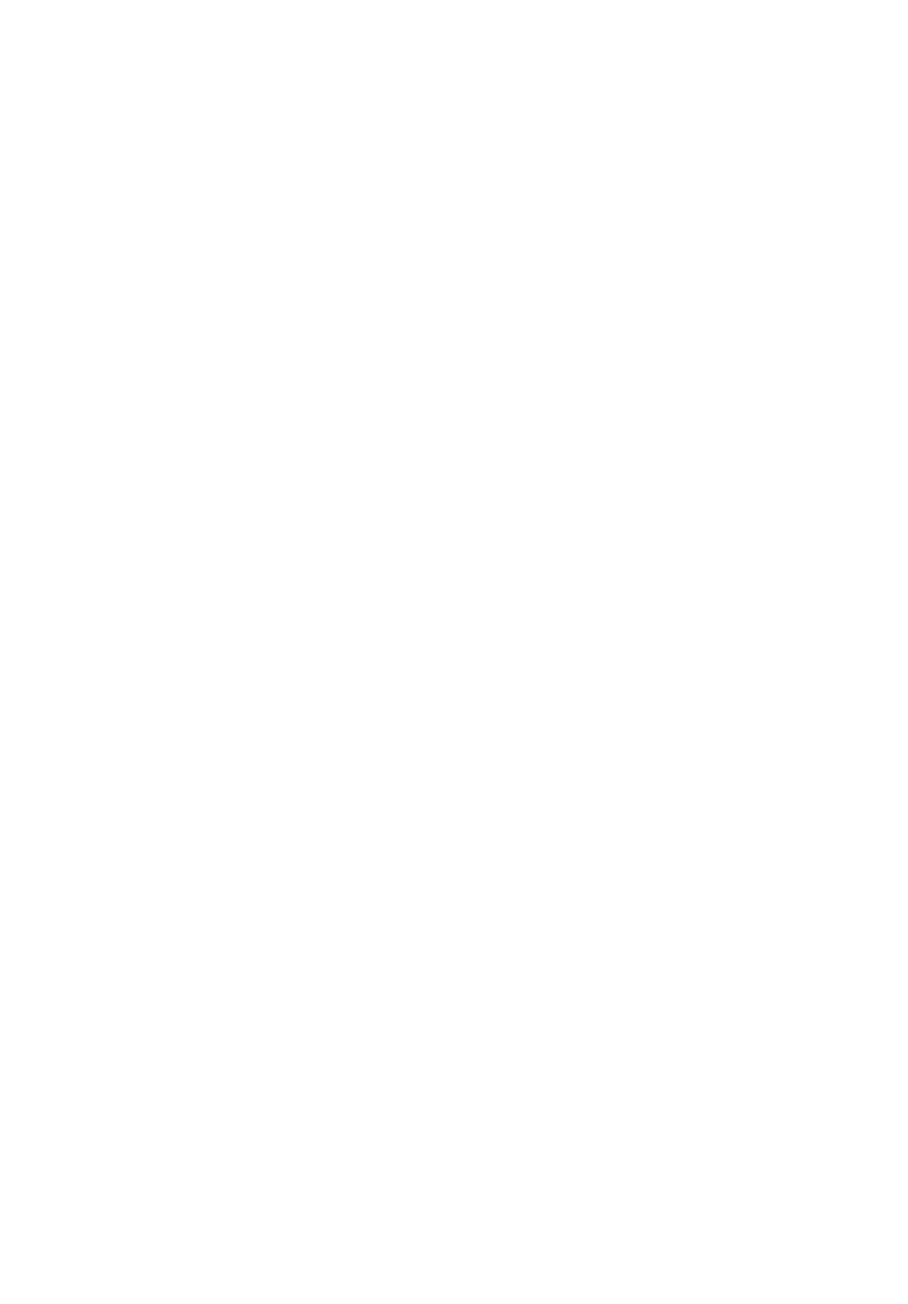
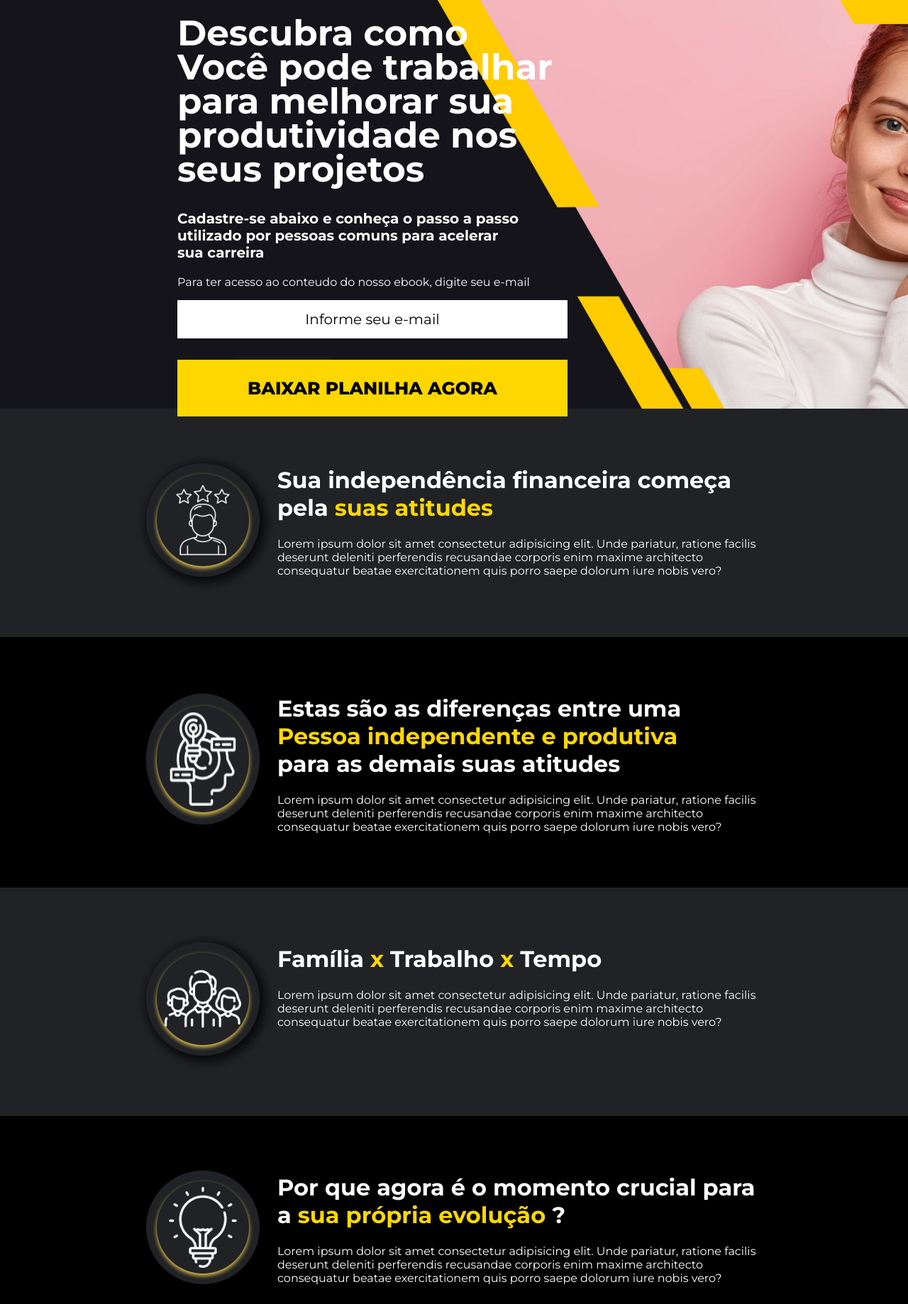
Before and after one commit to fabiooliveirabr/projeto_frontend_02, a plain HTML site: page index.html in a window 1280 px wide. Shown: the top 1838 px of the page at 71% size. Before the commit the page ends 800 px from the top, so only its background shows below. Drawn offline with Linux system fonts and the light colour scheme.

Commit message:
Versão Desktop finalizada

```diff
--- a/estilo.css
+++ b/estilo.css
@@ -0,0 +1,95 @@
+@import url('https://fonts.googleapis.com/css2?family=Montserrat:ital,wght@0,100..900;1,100..900&display=swap ');
+
+#banner{
+    height: 45vw;
+    background-image: url(imagens/header.png);
+    background-size: cover;
+    display: flex;
+    align-items: center;
+}
+body{
+    margin: 0px;
+    font-family: "Montserrat";
+}
+
+#conteudo_banner{
+    width: 550px;
+    color: white;
+    margin-left: 250px;
+}
+
+#conteudo_banner h1{
+    font-size: 50px;
+    line-height: 48px;
+}
+
+#conteudo_banner p:nth-of-type(1){
+    font-size: 20px;
+    font-weight: 700;
+}
+
+#informe{
+    background-color: white;
+    color: black;
+    text-align: center;
+    padding: 15px;
+    font-size: 20px;
+}
+
+#btn_baixar{
+    color: black;
+    background-color: gold;
+    font-size: 25px;
+    font-weight: 800;
+    text-align: center;
+    padding: 25px;
+    margin-top: 30px;
+
+}
+
+.secao_clara{
+    background-color:  #202226;
+}
+
+.secao_escura{
+    background-color: #000000;
+}
+.texto_amarelo{
+    color: gold;
+}
+
+.secoes{
+    display: flex;
+    color: white;
+    justify-content: center;
+    padding-top: 60px;
+    padding-bottom: 60px;
+}
+
+.conteudo_secao{
+    width: 700px;
+}
+
+#foto_autora{
+    background-image: url(imagens/autora.png);
+    background-size: cover;
+    width: 400px;
+    height: 400px;
+    border-radius: 400px;
+    margin-right: 100px;
+}
+
+#conteudo_autora{
+    width: 500px;
+}
+
+#secao_smartphone{
+    margin-right: 50px;
+}
+#secao_smartphone h1{
+    font-size: 40px;
+}
+
+#secao_smartphone #btn_baixar{
+    margin-top: 200px;
+}
--- a/index.html
+++ b/index.html
@@ -7,6 +7,129 @@
     <link rel="stylesheet" href="estilo.css">
 </head>
 <body>
+    <div id="banner">
+        <div id="conteudo_banner">
+            <h1>
+                Descubra como<br>
+                Você pode trabalhar<br>
+                para melhorar sua<br>
+                produtividade nos <br>
+                seus projetos
+            </h1>
+            <p>
+                Cadastre-se abaixo e conheça o passo a passo<br>
+                utilizado por pessoas comuns para acelerar<br>
+                sua carreira
+            </p>
+            <p>
+                Para ter acesso ao conteudo do nosso ebook, digite seu e-mail
+            </p>
+            <div id="informe">
+                Informe seu e-mail
+            </div>
+            <div id="btn_baixar">
+                BAIXAR PLANILHA AGORA
+            </div>
+        </div><!--Fim do conteudo do banner-->
+    </div><!--Fim do banner-->
+
+    <div class="secoes secao_clara">
+        <img src="imagens/icone1.png">
+        <div class="conteudo_secao">
+            <h1>
+                Sua independência financeira começa
+                pela <span class="texto_amarelo">suas atitudes</span>
+            </h1>
+            <p>
+                Lorem ipsum dolor sit amet consectetur adipisicing elit. Unde pariatur, ratione facilis deserunt deleniti perferendis recusandae corporis enim maxime architecto consequatur beatae exercitationem quis porro saepe dolorum iure nobis vero?
+            </p>
+        </div><!--Fim do conteúdo da seção-->
+    </div><!--Fim da secão-->
+
+
+
+    <div class="secoes secao_escura">
+        <img src="imagens/icone2.png">
+        <div class="conteudo_secao">
+            <h1>
+                Estas são as diferenças entre uma <br>
+                <span class="texto_amarelo">
+                Pessoa independente e produtiva </span> <br>
+                para as demais suas atitudes
+            </h1>
+            <p>
+                Lorem ipsum dolor sit amet consectetur adipisicing elit. Unde pariatur, ratione facilis deserunt deleniti perferendis recusandae corporis enim maxime architecto consequatur beatae exercitationem quis porro saepe dolorum iure nobis vero?
+            </p>
+        </div><!--Fim do conteúdo da seção-->
+    </div><!--Fim da secão-->
+
+
+    <div class="secoes secao_clara">
+        <img src="imagens/icone3.png">
+        <div class="conteudo_secao">
+            <h1>
+                Família
+                <span class="texto_amarelo"> x </span>
+                Trabalho
+                <span class="texto_amarelo"> x </span>
+                Tempo
+            </h1>
+            <p>
+                Lorem ipsum dolor sit amet consectetur adipisicing elit. Unde pariatur, ratione facilis deserunt deleniti perferendis recusandae corporis enim maxime architecto consequatur beatae exercitationem quis porro saepe dolorum iure nobis vero?
+            </p>
+        </div><!--Fim do conteúdo da seção-->
+    </div><!--Fim da secão-->
+
+
+
+    <div class="secoes secao_escura">
+        <img src="imagens/icone4.png">
+        <div class="conteudo_secao">
+            <h1>
+                Por que agora é o momento crucial para a
+                <span class="texto_amarelo">
+                sua própria evolução </span>?
+            </h1>
+            <p>
+                Lorem ipsum dolor sit amet consectetur adipisicing elit. Unde pariatur, ratione facilis deserunt deleniti perferendis recusandae corporis enim maxime architecto consequatur beatae exercitationem quis porro saepe dolorum iure nobis vero?
+            </p>
+        </div><!--Fim do conteúdo da seção-->
+    </div><!--Fim da secão-->
+
+    <div class="secoes secao_clara">
+        <div id="foto_autora"></div>
+        <div id="conteudo_autora">
+            <h1>Quem é <span class="texto_amarelo">Miriam Mendonça?</span></h1>
+            <p>
+                Lorem ipsum dolor sit amet consectetur adipisicing elit. Tempore inventore sint corporis aut, non modi ipsum recusandae nisi similique doloremque nulla nemo consequuntur molestiae alias repudiandae unde veritatis dolores iste.
+            </p>
+            <p>
+                Lorem ipsum dolor sit amet consectetur adipisicing elit. Tempore inventore sint corporis aut, non modi ipsum recusandae nisi similique doloremque nulla nemo consequuntur molestiae alias repudiandae unde veritatis dolores iste.
+            </p>
+        </div>
+    </div><!--Fim da secão sobre a autora-->
+
+    <div class="secoes secao_escura">
+        <div id="secao_smartphone">
+            <h1>
+                <span class="texto_amarelo">
+                Conheça alguns<br>
+                do Meus Alunos,
+                </span> <br>
+                Pessoas comuns que <br>
+                Hoje melhoram <br>
+                seu estilo de vida
+            </h1>
+            <div id="btn_baixar">
+                BAIXAR PLANILHA AGORA
+            </div>
+        </div>
+        <img src="imagens/smartphone.png" alt="">
+    </div>
+
+    <div class="secoes secao_escura">
+        ©2024 - Miriam Mendonça - Todos os direitos são reservados
+    </div>
 
 </body>
 </html>
```
